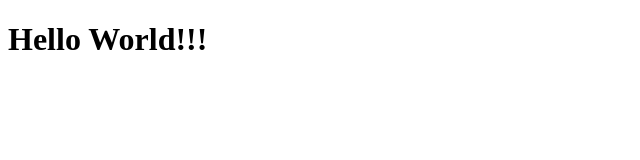
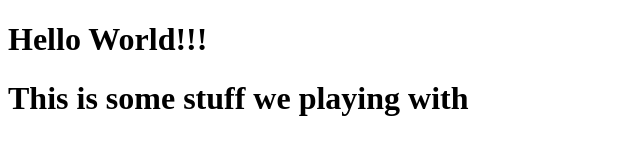
Before and after one commit to NdzeRegina/MyFirstProject, a plain HTML site: page index.html in a window 1280 px wide. Shown: the whole page, without its empty margins (0-640 px from the left). Drawn offline with Linux system fonts and the light colour scheme.

Commit message:
added an h1

```diff
--- a/index.html
+++ b/index.html
@@ -10,5 +10,6 @@
     <h1>
         Hello World!!!
     </h1>
+    <h1>This is some stuff we playing with</h1>
 </body>
 </html>
```
